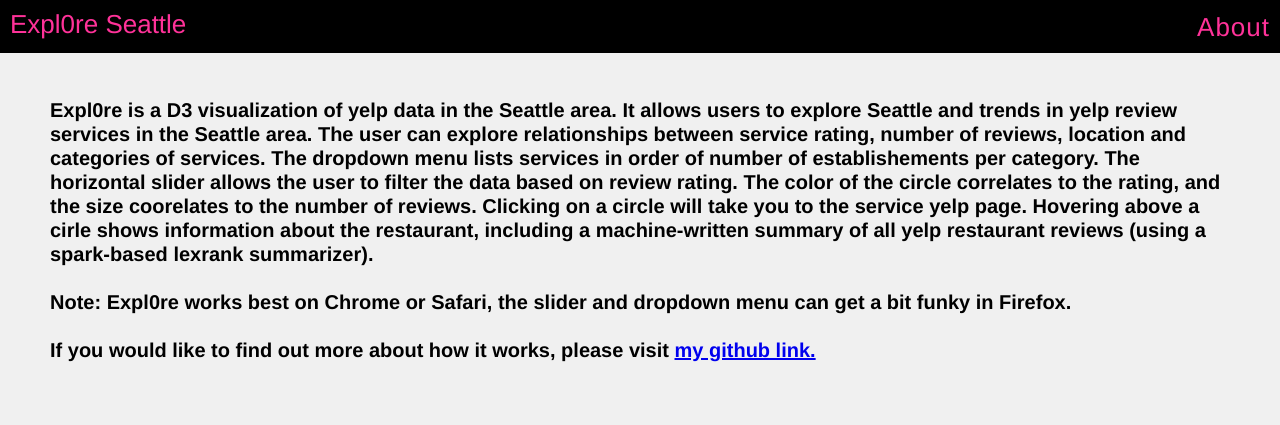
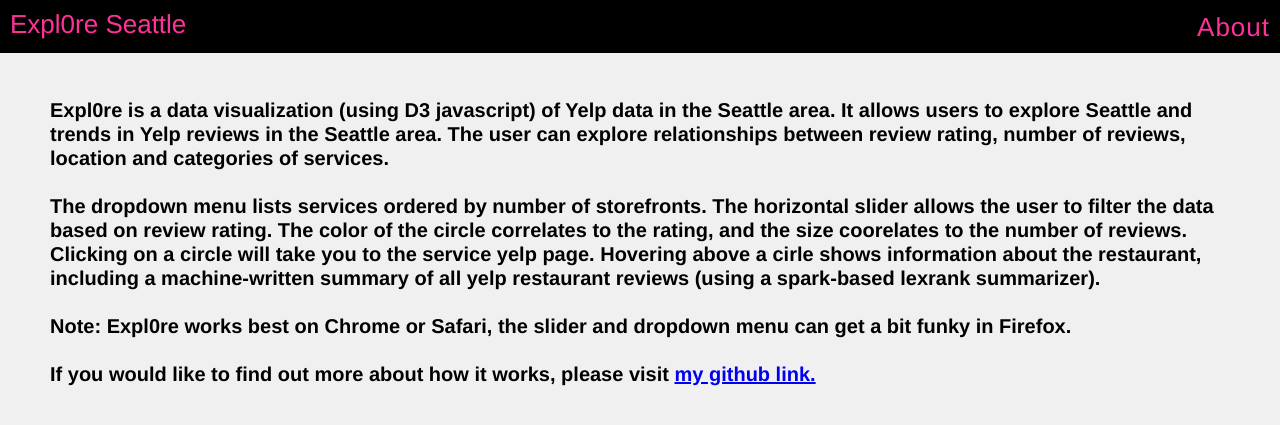
Before and after one commit to ataipale/explore_seattle, a Flask app: page /about in a window 1280 px wide. Shown: the top 425 px of the page. Run offline with Flask 2, Linux system fonts and the light colour scheme.

Commit message:
update about

```diff
--- a/templates/about.html
+++ b/templates/about.html
@@ -26,7 +26,10 @@
         <div id="instructions">
             <br>
             <br>
-            <p id="instructions"><b>Expl0re is a D3 visualization of yelp data in the Seattle area. It allows users to explore Seattle and trends in yelp review services in the Seattle area. The user can explore relationships between service rating, number of reviews, location and categories of services. The dropdown menu lists services in order of number of establishements per category. The horizontal slider allows the user to filter the data based on review rating. The color of the circle correlates to the rating, and the size coorelates to the number of reviews. Clicking on a circle will take you to the service yelp page. Hovering above a cirle shows information about the restaurant, including a machine-written summary of all yelp restaurant reviews (using a spark-based lexrank summarizer).
+            <p id="instructions"><b>Expl0re is a data visualization (using D3 javascript) of Yelp data in the Seattle area. It allows users to explore Seattle and trends in Yelp reviews in the Seattle area. The user can explore relationships between review rating, number of reviews, location and categories of services.
+            <br>
+            <br>
+            The dropdown menu lists services ordered by number of storefronts. The horizontal slider allows the user to filter the data based on review rating. The color of the circle correlates to the rating, and the size coorelates to the number of reviews. Clicking on a circle will take you to the service yelp page. Hovering above a cirle shows information about the restaurant, including a machine-written summary of all yelp restaurant reviews (using a spark-based lexrank summarizer).
             <br>
             <br>
             Note: Expl0re works best on Chrome or Safari, the slider and dropdown menu can get a bit funky in Firefox.
```
